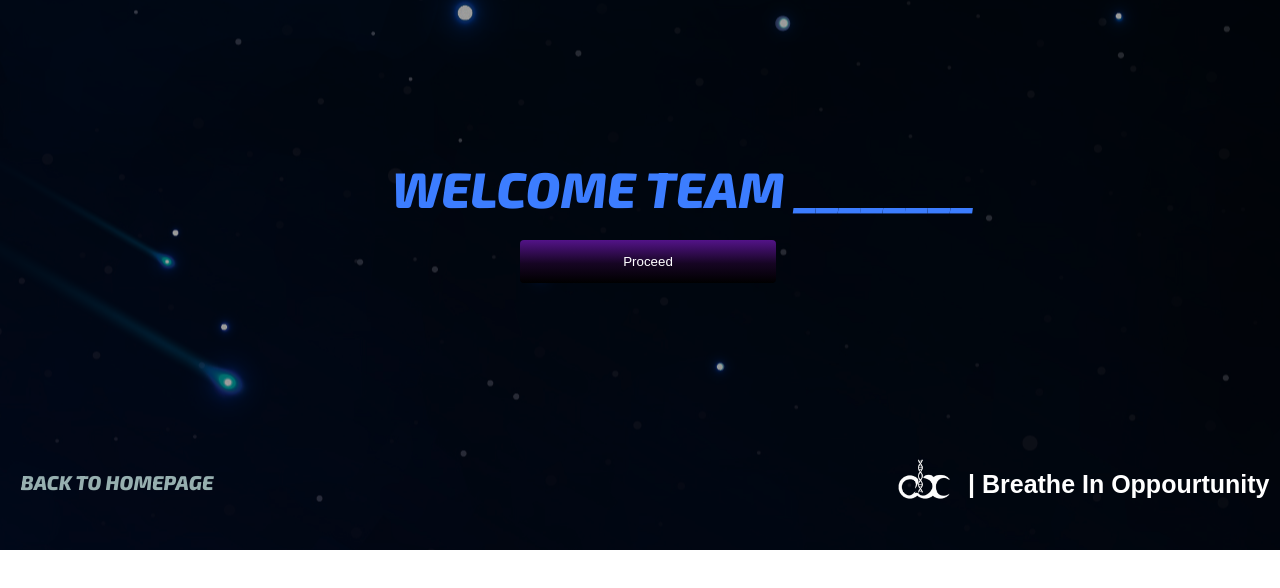
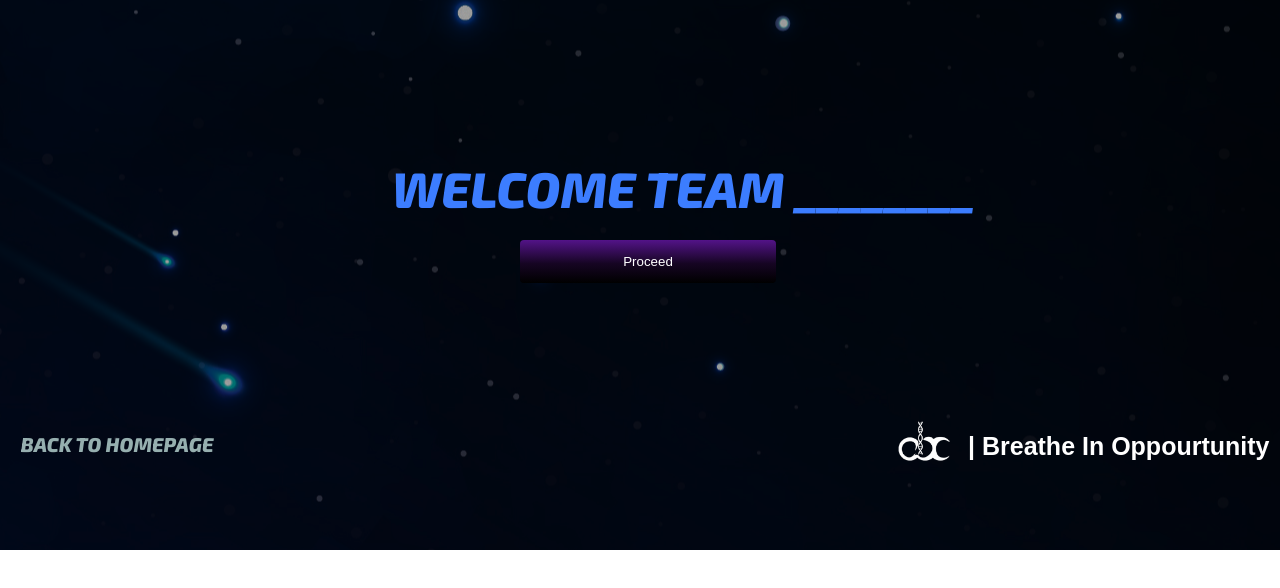
Before and after one commit to vaish1601/welcome-page-game-, a plain HTML site: page index.html in a window 1280 px wide. Shown: the part 170-758 px from the top of the page. Drawn offline with Linux system fonts and the light colour scheme.

Commit message:
Update stylesheet.css

```diff
--- a/css/stylesheet.css
+++ b/css/stylesheet.css
@@ -78,7 +78,7 @@ button:hover{
   }
   i{
       font-size: 39px;
-      margin-top: 2%;
+      margin-top: 7%;
   }
   h6{
       position: absolute;
@@ -238,18 +238,18 @@ h6{
       .abclogo{
         width:5%;
         position: absolute;
-        margin-top: 46.5%;
+        margin-top: 43.5%;
         margin-left: 69%;
     }
     h5{
         position: absolute;
-        margin-top:48% ;
+        margin-top:45% ;
         margin-left: 75%;
         font-size: 25px;
     }
     h6{
         position: absolute;
-        margin-top:48% ;
+        margin-top:45% ;
         margin-left: 1%;
         font-size:20px ;
         font-family: 'Exo 2', sans-serif;
```
